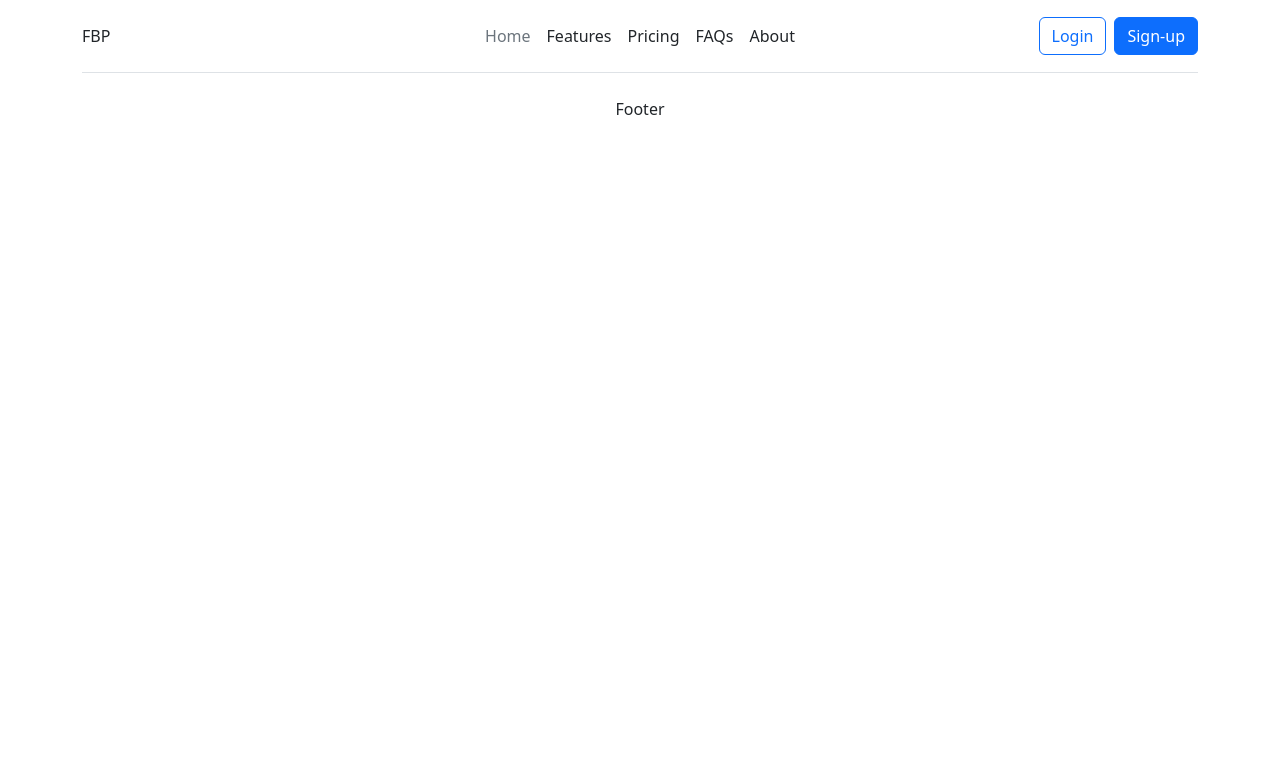
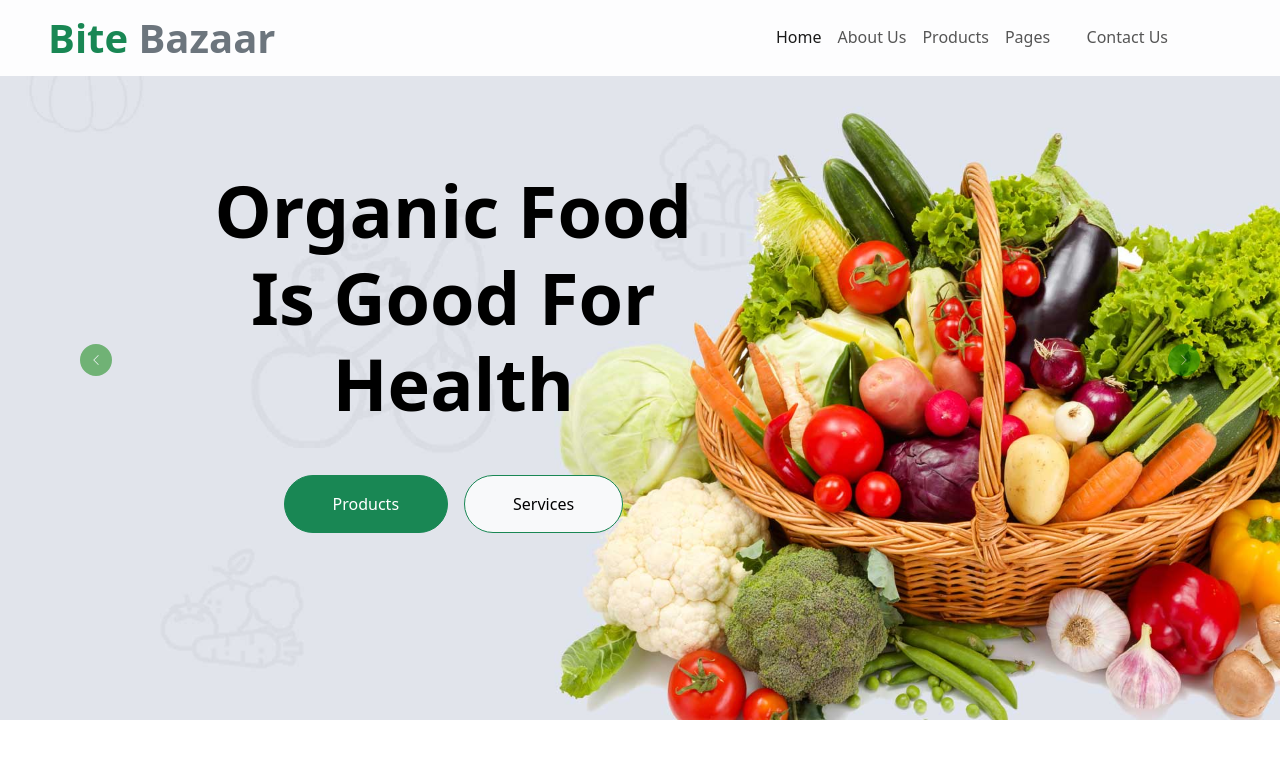
Before and after one commit to Ijazliaqat/Final_Bootcamp_Project, a React (Create React App) app: page / in a window 1280 px wide. Shown: the top 758 px of the page. Built offline with nearby package versions, Linux system fonts and the light colour scheme.

Commit message:
#changes in home page

```diff
--- a/src/App.js
+++ b/src/App.js
@@ -1,12 +1,13 @@
 import './App.css';
 import Footer from './componets/footer/footer';
 import Header from './componets/header/header';
+import HeroSection from './componets/hero-section/hero-section';
 
 function App() {
   return (
     <div className="App">
-     <Header />
-     <Footer />
+      <Header />
+      <HeroSection />
     </div>
   );
 }
--- a/src/componets/header/header.css
+++ b/src/componets/header/header.css
@@ -0,0 +1,95 @@
+
+.fixed-top {
+    transition: .5s;
+    background-color: rgb(253, 253, 254);
+}
+
+.top-bar {
+    height: 45px;
+    border-bottom: 1px solid rgba(0, 0, 0, .07);
+}
+
+.navbar .dropdown-toggle::after {
+    border: none;
+    content: "\f107";
+    font-family: "Font Awesome 5 Free";
+    font-weight: 900;
+    vertical-align: middle;
+    margin-left: 8px;
+}
+
+.navbar .navbar-nav .nav-link {
+    padding: 25px 15px;
+    color: #555555;
+    font-weight: 500;
+    outline: none;
+}
+
+.navbar .navbar-nav .nav-link:hover,
+.navbar .navbar-nav .nav-link.active {
+    color: var(#111111);
+}
+
+@media (max-width: 991.98px) {
+    .navbar .navbar-nav {
+        margin-top: 10px;
+        border-top: 1px solid rgba(0, 0, 0, .07);
+        background: #FFFFFF;
+    }
+
+    .navbar .navbar-nav .nav-link {
+        padding: 10px 0;
+    }
+}
+
+@media (min-width: 992px) {
+    .navbar .nav-item .dropdown-menu {
+        display: block;
+        visibility: hidden;
+        top: 100%;
+        transform: rotateX(-75deg);
+        transform-origin: 0% 0%;
+        transition: .5s;
+        opacity: 0;
+    }
+
+    .navbar .nav-item:hover .dropdown-menu {
+        transform: rotateX(0deg);
+        visibility: visible;
+        transition: .5s;
+        opacity: 1;
+    }
+}
+
+.section-header {
+    position: relative;
+    padding-top: 25px;
+}
+
+.section-header::before {
+    position: absolute;
+    content: "";
+    width: 60px;
+    height: 2px;
+    top: 0;
+    left: 50%;
+    transform: translateX(-50%);
+    background: green;
+}
+
+.section-header::after {
+    position: absolute;
+    content: "";
+    width: 90px;
+    height: 2px;
+    top: 10px;
+    left: 50%;
+    transform: translateX(-50%);
+    background: #F65005;
+}
+
+.section-header.text-start::before,
+.section-header.text-start::after {
+    left: 0;
+    transform: translateX(0);
+}
--- a/src/componets/header/header.jsx
+++ b/src/componets/header/header.jsx
@@ -4,52 +4,43 @@ import "./header.css";
 const Header = () => {
   return (
     <div>
-      <div className="container">
-        <header className="d-flex flex-wrap align-items-center justify-content-center justify-content-md-between py-3 mb-4 border-bottom">
-          <a
-            href="/"
-            className="d-flex align-items-center col-md-3 mb-2 mb-md-0 text-dark text-decoration-none"
-          >
-            FBP
+      <div class="container-fluid fixed-top px-0 wow fadeIn" data-wow-delay="0.1s">
+        <nav class="navbar navbar-expand-lg navbar-light py-lg-0 px-lg-5 wow fadeIn" data-wow-delay="0.1s">
+          <a href="index.html" class="navbar-brand ms-4 ms-lg-0">
+            <h1 class="fw-bold text-success m-0">Bite <span class="text-secondary">Bazaar</span></h1>
           </a>
-
-          <ul className="nav col-12 col-md-auto mb-2 justify-content-center mb-md-0">
-            <li>
-              <a href="#" className="nav-link px-2 link-secondary">
-                Home
+          <button type="button" class="navbar-toggler me-4" data-bs-toggle="collapse" data-bs-target="#navbarCollapse">
+            <span class="navbar-toggler-icon"></span>
+          </button>
+          <div class="collapse navbar-collapse" id="navbarCollapse">
+            <div class="navbar-nav ms-auto p-4 p-lg-0">
+              <a href="index.html" class="nav-item nav-link active">Home</a>
+              <a href="about.html" class="nav-item nav-link">About Us</a>
+              <a href="product.html" class="nav-item nav-link">Products</a>
+              <div class="nav-item dropdown">
+                <a href="#" class="nav-link dropdown-toggle" data-bs-toggle="dropdown">Pages</a>
+                <div class="dropdown-menu m-0">
+                  <a href="blog.html" class="dropdown-item">Blog Grid</a>
+                  <a href="feature.html" class="dropdown-item">Our Features</a>
+                  <a href="testimonial.html" class="dropdown-item">Testimonial</a>
+                  <a href="404.html" class="dropdown-item">404 Page</a>
+                </div>
+              </div>
+              <a href="contact.html" class="nav-item nav-link">Contact Us</a>
+            </div>
+            <div class="d-none d-lg-flex ms-2">
+              <a class="btn-sm-square bg-white rounded-circle ms-3" href="">
+                <small class="fa fa-search text-body"></small>
               </a>
-            </li>
-            <li>
-              <a href="#" className="nav-link px-2 link-dark">
-                Features
+              <a class="btn-sm-square bg-white rounded-circle ms-3" href="">
+                <small class="fa fa-user text-body"></small>
               </a>
-            </li>
-            <li>
-              <a href="#" className="nav-link px-2 link-dark">
-                Pricing
+              <a class="btn-sm-square bg-white rounded-circle ms-3" href="">
+                <small class="fa fa-shopping-bag text-body"></small>
               </a>
-            </li>
-            <li>
-              <a href="#" className="nav-link px-2 link-dark">
-                FAQs
-              </a>
-            </li>
-            <li>
-              <a href="#" className="nav-link px-2 link-dark">
-                About
-              </a>
-            </li>
-          </ul>
-
-          <div className="col-md-3 text-end">
-            <button type="button" className="btn btn-outline-primary me-2">
-              Login
-            </button>
-            <button type="button" className="btn btn-primary">
-              Sign-up
-            </button>
+            </div>
           </div>
-        </header>
+        </nav>
       </div>
     </div>
   );
--- /dev/null
+++ b/src/componets/hero-section/hero-section.css
@@ -0,0 +1,85 @@
+.carousel-caption {
+    top: 0;
+    left: 0;
+    right: 0;
+    bottom: 0;
+    display: flex;
+    align-items: center;
+    justify-content: center;
+    text-align: start;
+    z-index: 1;
+}
+
+.carousel-control-prev,
+.carousel-control-next {
+    width: 15%;
+}
+
+.carousel-control-prev-icon,
+.carousel-control-next-icon {
+    width: 3rem;
+    height: 3rem;
+    background-color: green;
+    border: 10px solid green;
+    border-radius: 3rem;
+}
+
+@media (max-width: 768px) {
+    #header-carousel .carousel-item {
+        position: relative;
+        min-height: 450px;
+    }
+
+    #header-carousel .carousel-item img {
+        position: absolute;
+        width: 100%;
+        height: 100%;
+        object-fit: cover;
+    }
+}
+
+.page-header {
+    padding-top: 12rem;
+    padding-bottom: 6rem;
+    background: url(../../assets/images/carousel-1.jpg) top right no-repeat;
+    background-size: cover;
+}
+
+.breadcrumb-item+.breadcrumb-item::before {
+    color: #999999;
+}
+
+
+/*** Section Header ***/
+.section-header {
+    position: relative;
+    padding-top: 25px;
+}
+
+.section-header::before {
+    position: absolute;
+    content: "";
+    width: 60px;
+    height: 2px;
+    top: 0;
+    left: 50%;
+    transform: translateX(-50%);
+    background:#3CB815;
+}
+
+.section-header::after {
+    position: absolute;
+    content: "";
+    width: 90px;
+    height: 2px;
+    top: 10px;
+    left: 50%;
+    transform: translateX(-50%);
+    background:#F65005;
+}
+
+.section-header.text-start::before,
+.section-header.text-start::after {
+    left: 0;
+    transform: translateX(0);
+}
--- /dev/null
+++ b/src/componets/hero-section/hero-section.jsx
@@ -0,0 +1,57 @@
+import React from 'react';
+import carouselimg1 from '../../assets/images/carousel-1.jpg';
+import carouselimg2 from '../../assets/images/carousel-2.jpg';
+import './hero-section.css'
+
+const HeroSection = () => {
+    return (
+        <div>
+            <div class="container-fluid p-0 mb-5 wow fadeIn" data-wow-delay="0.1s">
+                <div id="header-carousel" class="carousel slide" data-bs-ride="carousel">
+                    <div class="carousel-inner">
+                        <div class="carousel-item active">
+                            <img class="w-100" src={carouselimg1} alt="Image"/>
+                                <div class="carousel-caption">
+                                    <div class="container">
+                                        <div class="row justify-content-start">
+                                            <div class="col-lg-7">
+                                                <h1 class="display-2 mb-5 text-black fw-bold animated slideInDown">Organic Food Is Good For Health</h1>
+                                                <a href="" class="btn btn-success rounded-pill py-sm-3 px-sm-5">Products</a>
+                                                <a href="" class="btn bg-light border-success text-black rounded-pill border-1 py-sm-3 px-sm-5 ms-3">Services</a>
+                                            </div>
+                                        </div>
+                                    </div>
+                                </div>
+                        </div>
+                        <div class="carousel-item">
+                            <img class="w-100" src={carouselimg2} alt="Image"/>
+                                <div class="carousel-caption">
+                                    <div class="container">
+                                        <div class="row justify-content-start">
+                                            <div class="col-lg-7">
+                                                <h1 class="display-2 mb-5 text-black fw-bold animated slideInDown">Natural Food Is Always Healthy</h1>
+                                                <a href="" class="btn btn-success rounded-pill py-sm-3 px-sm-5">Products</a>
+                                                <a href="" class="btn bg-light border-success text-black rounded-pill border-1 py-sm-3 px-sm-5 ms-3">Services</a>
+                                            </div>
+                                        </div>
+                                    </div>
+                                </div>
+                        </div>
+                    </div>
+                    <button class="carousel-control-prev" type="button" data-bs-target="#header-carousel"
+                        data-bs-slide="prev">
+                        <span class="carousel-control-prev-icon" aria-hidden="true"></span>
+                        <span class="visually-hidden">Previous</span>
+                    </button>
+                    <button class="carousel-control-next" type="button" data-bs-target="#header-carousel"
+                        data-bs-slide="next">
+                        <span class="carousel-control-next-icon" aria-hidden="true"></span>
+                        <span class="visually-hidden">Next</span>
+                    </button>
+                </div>
+            </div>
+        </div>
+    )
+}
+
+export default HeroSection
--- a/src/index.js
+++ b/src/index.js
@@ -4,6 +4,7 @@ import './index.css';
 import App from './App';
 import 'bootstrap/dist/css/bootstrap.min.css';
 import 'bootstrap/dist/js/bootstrap.bundle.min';
+<link href="https://fonts.googleapis.com/css2?family=Open+Sans:wght@400;500&family=Lora:wght@600;700&display=swap" rel="stylesheet" />
 
 
 const root = ReactDOM.createRoot(document.getElementById('root'));
```
Also changed, not shown: src/assets/images/carousel-1.jpg (added), src/assets/images/carousel-2.jpg (added).
